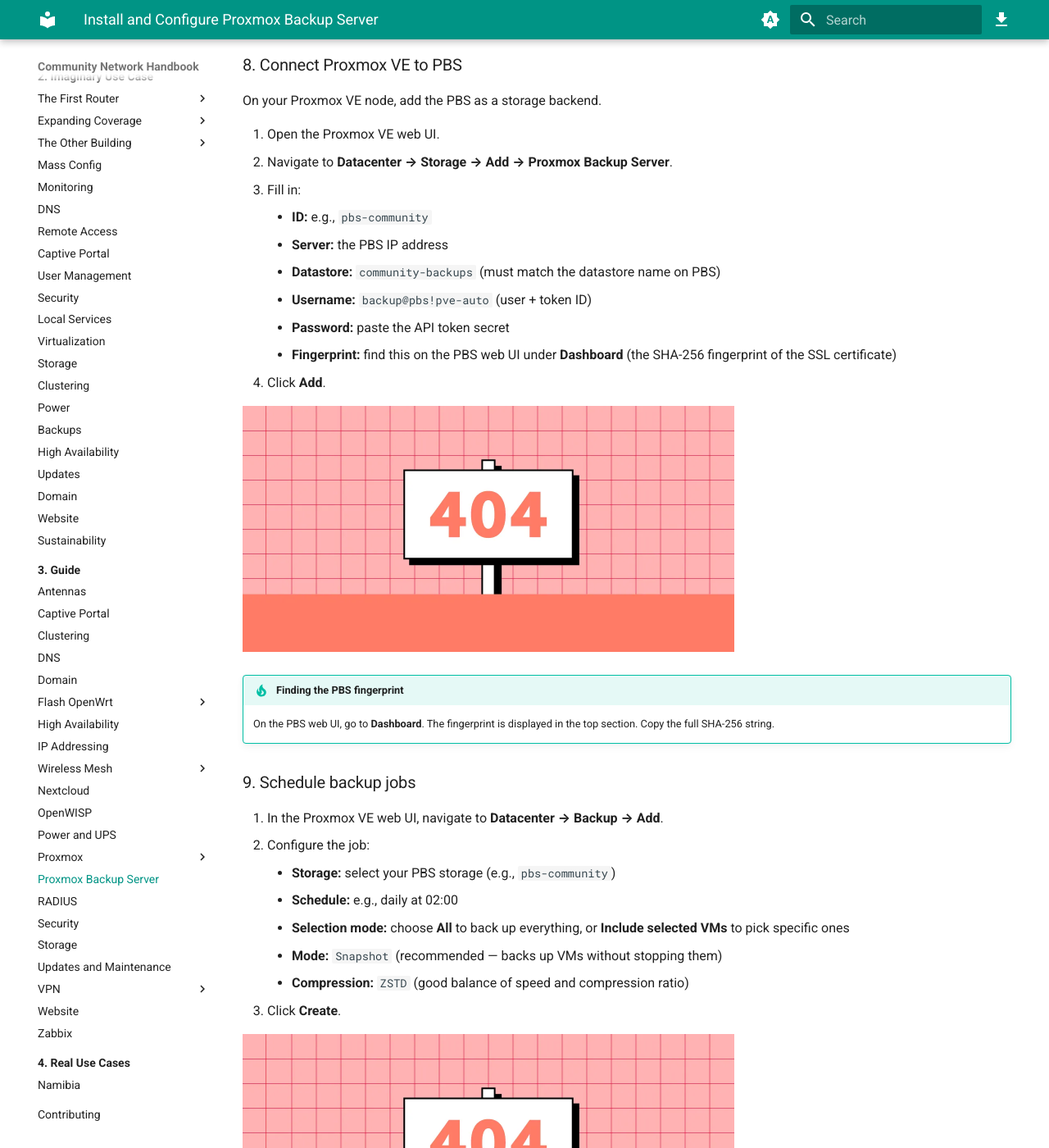
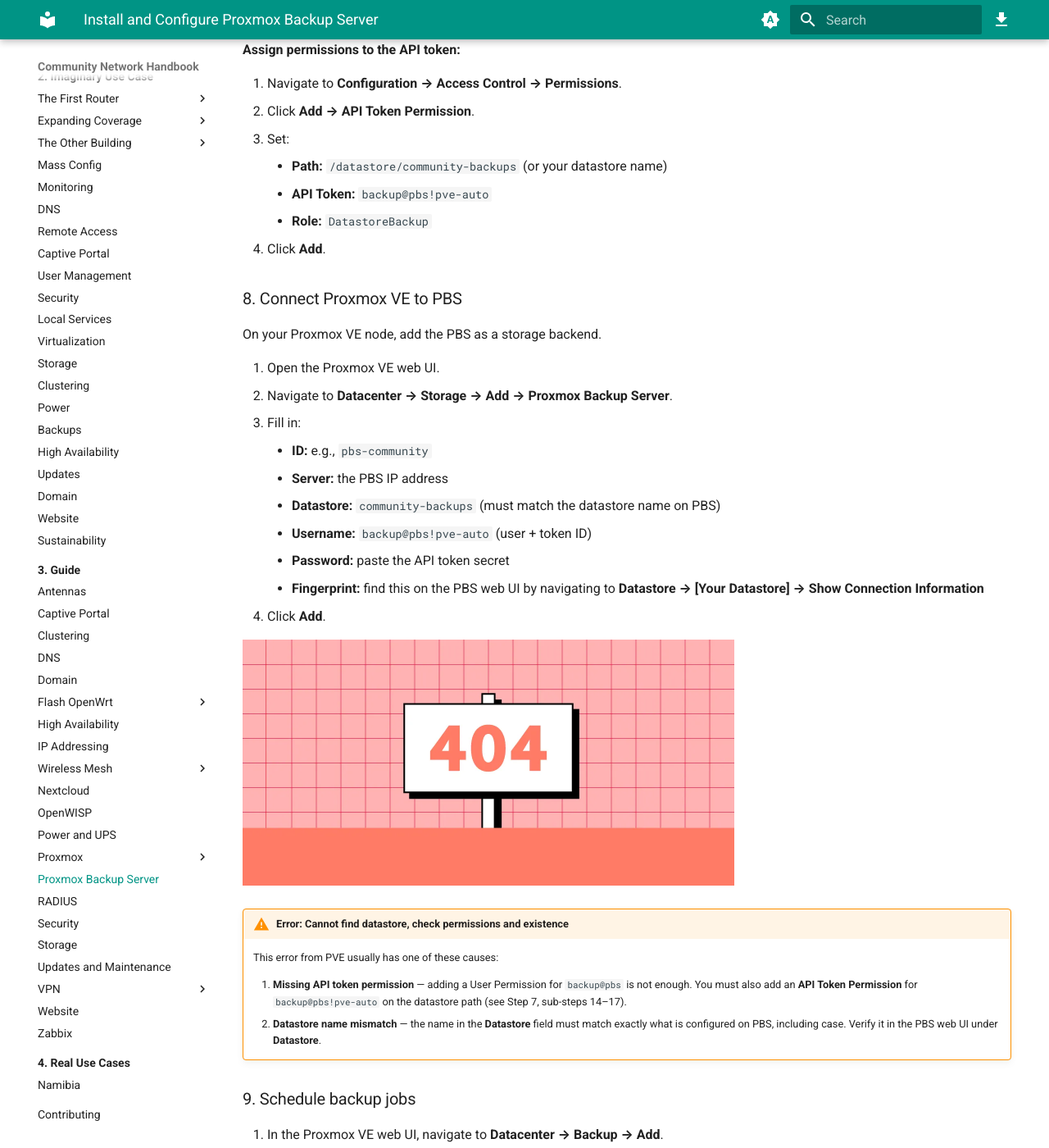
Before and after one commit to aucoop/Community-Network-Handbook, an MkDocs documentation site: the page built from docs/3-Guide/Proxmox-Backup-Server/index.md, in a window 1280 px wide and 1400 px high, scrolled down 6186 px. Shown: the whole window at 82% size. Built offline with MkDocs 1.6.1 and Material for MkDocs 9.7.7, drawn with Linux system fonts in a browser that asks for light colours.

Commit message:
Assign permissions to the API token

```diff
--- a/docs/3-Guide/Proxmox-Backup-Server/index.md
+++ b/docs/3-Guide/Proxmox-Backup-Server/index.md
@@ -182,6 +182,16 @@
 12. Click **Add**.
 13. **Copy the token secret immediately** — it is shown only once.
 
+**Assign permissions to the API token:**
+
+14. Navigate to **Configuration → Access Control → Permissions**.
+15. Click **Add → API Token Permission**.
+16. Set:
+    - **Path:** `/datastore/community-backups` (or your datastore name)
+    - **API Token:** `backup@pbs!pve-auto`
+    - **Role:** `DatastoreBackup`
+17. Click **Add**.
+
 ### 8. Connect Proxmox VE to PBS
 
 On your Proxmox VE node, add the PBS as a storage backend.
@@ -194,14 +204,17 @@
     - **Datastore:** `community-backups` (must match the datastore name on PBS)
     - **Username:** `backup@pbs!pve-auto` (user + token ID)
     - **Password:** paste the API token secret
-    - **Fingerprint:** find this on the PBS web UI under **Dashboard** (the SHA-256 fingerprint of the SSL certificate)
+    - **Fingerprint:** find this on the PBS web UI by navigating to **Datastore → [Your Datastore] → Show Connection Information**
 4. Click **Add**.
 
 <!-- TODO: Replace placeholder image — screenshot of PVE Add PBS storage dialog -->
 ![PVE add PBS storage](images/PVE-add-pbs-storage.webp){ width="600" }
 
-!!! tip "Finding the PBS fingerprint"
-    On the PBS web UI, go to **Dashboard**. The fingerprint is displayed in the top section. Copy the full SHA-256 string.
+!!! warning "Error: Cannot find datastore, check permissions and existence"
+    This error from PVE usually has one of these causes:
+
+    1. **Missing API token permission** — adding a User Permission for `backup@pbs` is not enough. You must also add an **API Token Permission** for `backup@pbs!pve-auto` on the datastore path (see Step 7, sub-steps 14–17).
+    2. **Datastore name mismatch** — the name in the **Datastore** field must match exactly what is configured on PBS, including case. Verify it in the PBS web UI under **Datastore**.
 
 ### 9. Schedule backup jobs
 
```
Also changed, not shown: other parts of docs/3-Guide/Proxmox-Backup-Server/index.md (+1 -1 lines).
